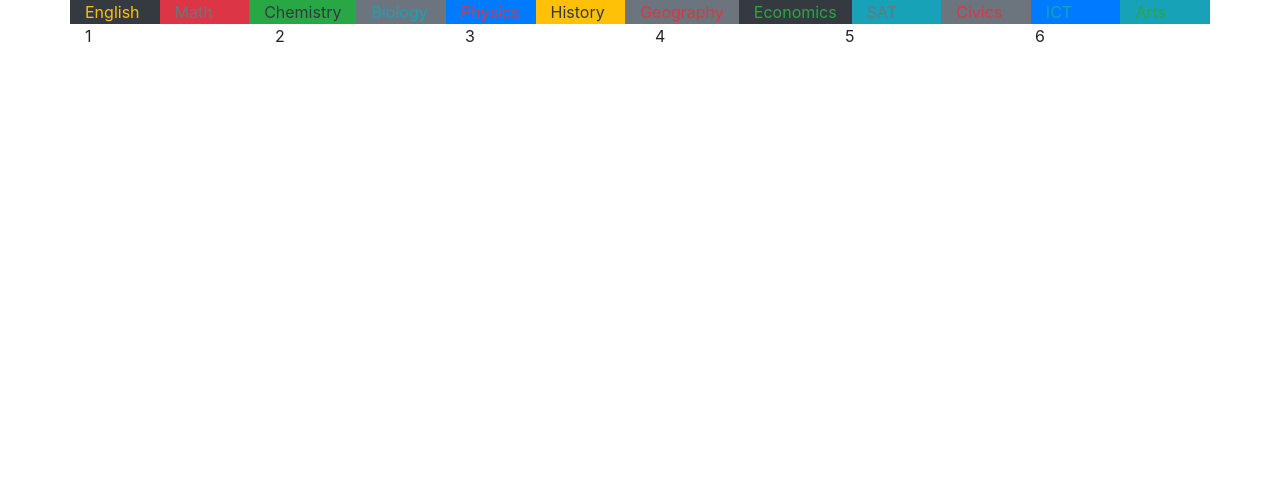
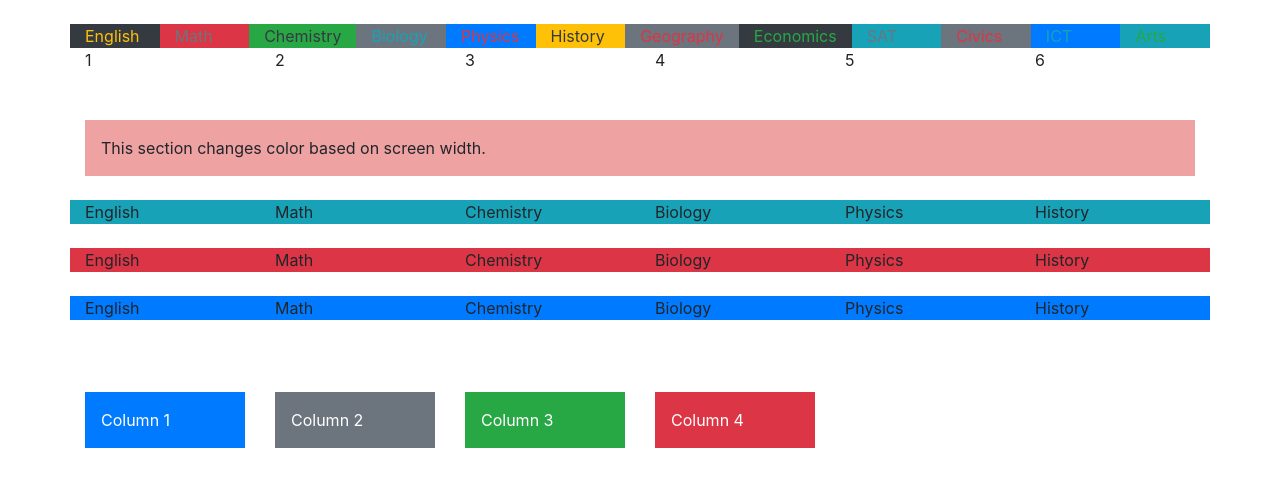
Before and after one commit to kcoder299/kmam.webd, a plain HTML site: page index.html in a window 1280 px wide. Drawn offline with nearby package versions, Linux system fonts and the light colour scheme.

Commit message:
Update index.html

```diff
--- a/index.html
+++ b/index.html
@@ -5,9 +5,28 @@
      <link href="css/bootstrap.min.css" rel="stylesheet">
       <meta charset="UTF-8">
       <meta name="viewport" content="width=device-width, initial-scale=1.0">
-      <title>Bootstrap</title>
+      <title>WD</title>
    </head>
-    <body>
+   <style>
+/* Custom media query */
+@media (min-width: 500px) {
+.custom-bg {
+background-color: darkseagreen;
+}
+}
+@media (min-width: 800px) {
+.custom-bg {
+background-color: rgb(43, 219, 43);
+}
+}
+@media (min-width: 992px) {
+.custom-bg {
+background-color: rgb(238, 162, 162);
+}
+}
+.container{border:1}
+</style>
+    <body> <br>
 <div class="container">
  <div class="row">
   <div class="col text-warning bg-dark">English</div>
@@ -32,5 +51,56 @@
   <div class="col"> 6 </div>
  </div>
 </div>
+<div class="container mt-5">
+<div class="custom-bg p-3">
+This section changes color based on screen width.
+</div>
+</div> <br>
+<div class="container  bg-info">
+<div class="row">
+<div class="col-sm-2">English</div>
+<div class="col-sm-2">Math</div>
+<div class="col-sm-2">Chemistry</div>
+<div class="col-sm-2">Biology</div>
+<div class="col-sm-2">Physics</div>
+<div class="col-sm-2">History</div>
+</div>
+</div><br>
+<div class="container bg-danger">
+<div class="row">
+<div class="col-6 col-sm-2">English</div>
+<div class="col-6 col-sm-2">Math</div>
+<div class="col-6 col-sm-2">Chemistry</div>
+<div class="col-6 col-sm-2">Biology</div>
+<div class="col-6 col-sm-2">Physics</div>
+<div class="col-6 col-sm-2">History</div>
+</div>
+</div> <br>
+<div class="container bg-primary">
+<div class="row">
+<div class="col-6 col-sm-4 col-md-2">English</div>
+<div class="col-6 col-sm-4 col-md-2">Math</div>
+<div class="col-6 col-sm-4 col-md-2">Chemistry</div>
+<div class="col-6 col-sm-4 col-md-2">Biology</div>
+<div class="col-6 col-sm-4 col-md-2">Physics</div>
+<div class="col-6 col-sm-4 col-md-2">History</div>
+</div>
+</div> <br>
+<div class="container mt-5">
+<div class="row">
+<div class="col-12 col-sm-6 col-md-4 col-lg-3 col-xl-2">
+<div class="bg-primary text-white p-3">Column 1</div>
+</div>
+<div class="col-12 col-sm-6 col-md-4 col-lg-3 col-xl-2">
+<div class="bg-secondary text-white p-3">Column 2</div>
+</div>
+<div class="col-12 col-sm-6 col-md-4 col-lg-3 col-xl-2">
+<div class="bg-success text-white p-3">Column 3</div>
+</div>
+<div class="col-12 col-sm-6 col-md-4 col-lg-3 col-xl-2">
+<div class="bg-danger text-white p-3">Column 4</div>
+</div>
+</div>
+</div>
     </body>
   </html>
```
